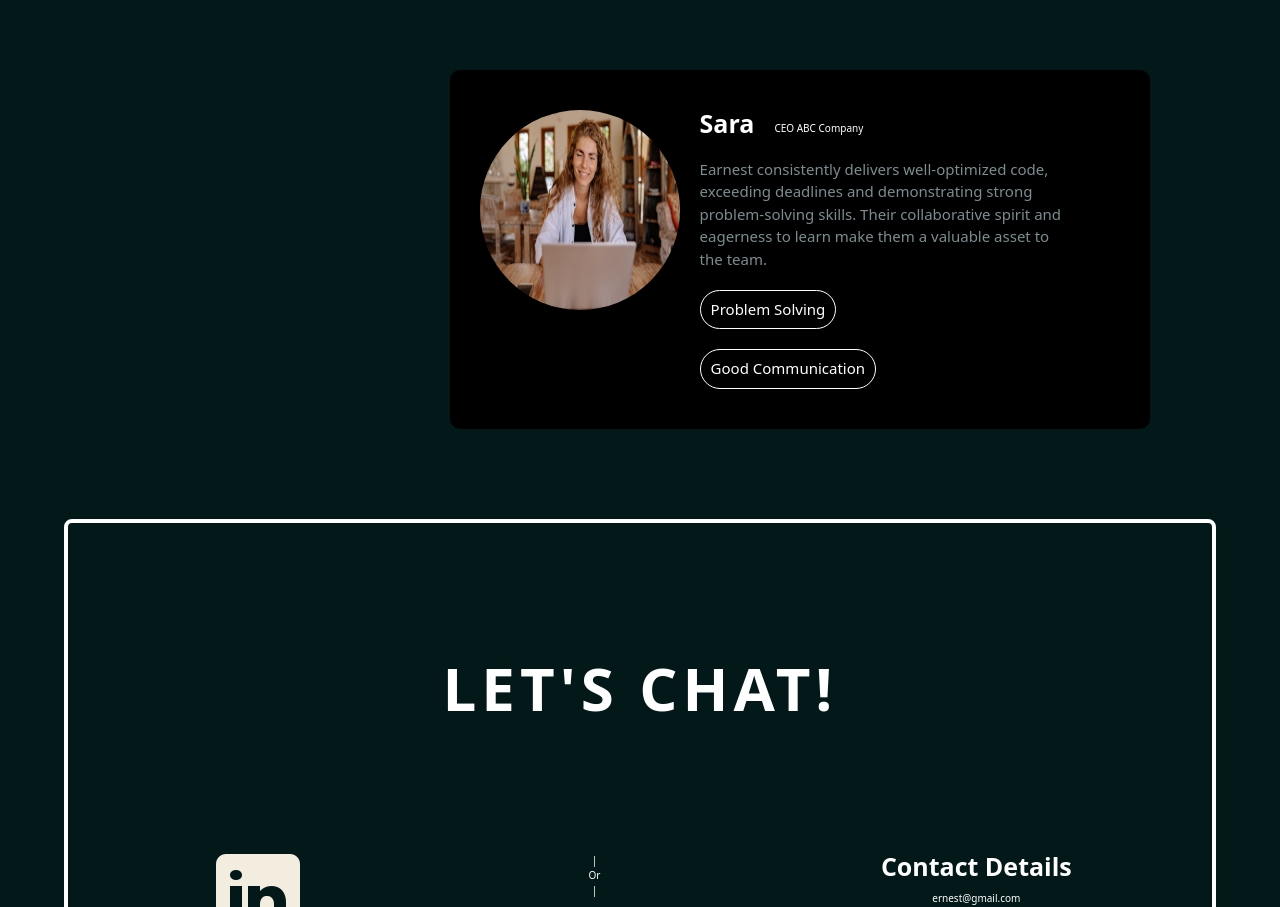
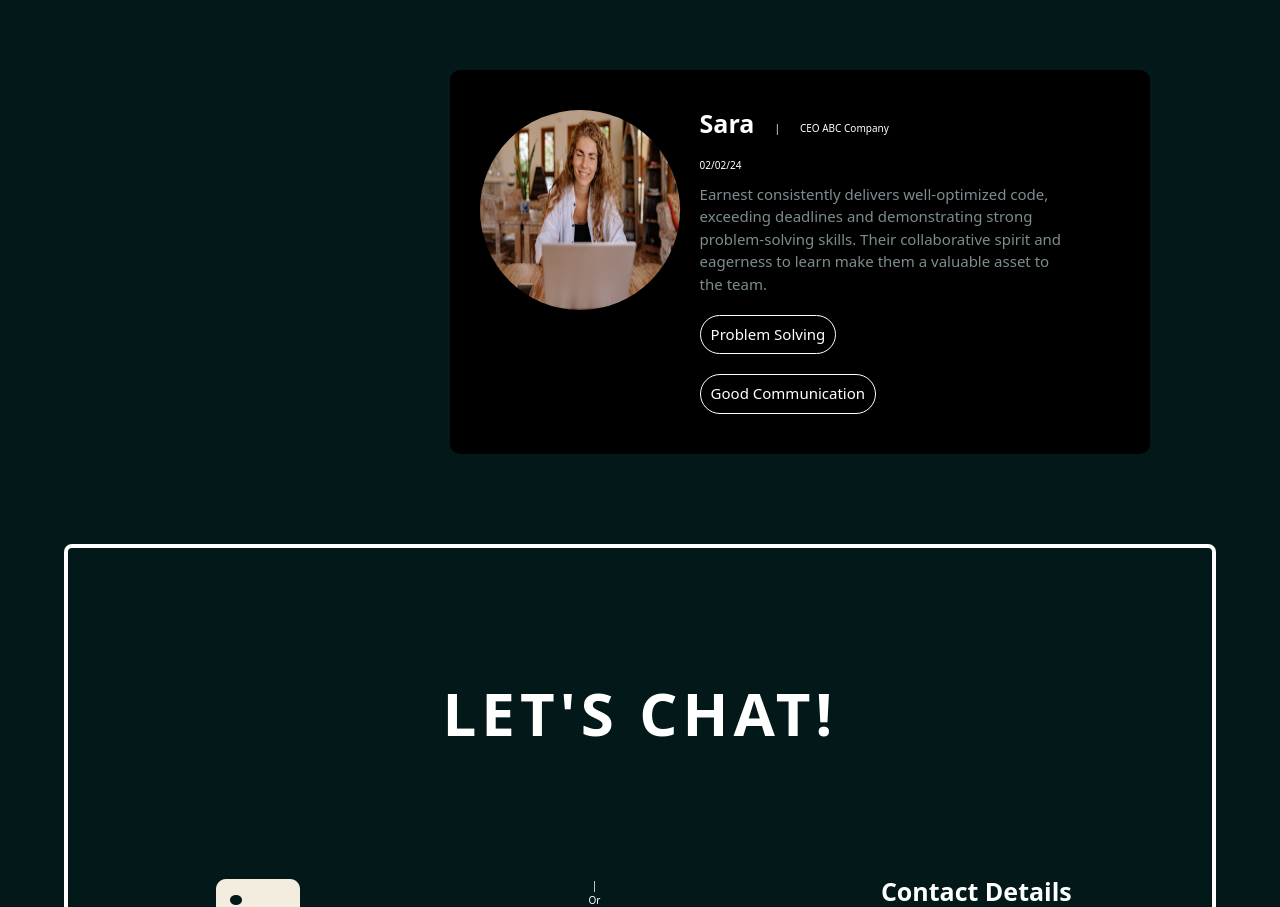
Before and after one commit to dev-basit/portfolio-ernest, a Next.js app: page / in a window 1280 px wide. Shown: the part 2420-3327 px from the top of the page. Built offline with nearby package versions, Linux system fonts and the light colour scheme.

Commit message:
Added date in testimonial

```diff
--- a/src/components/testimonial/index.tsx
+++ b/src/components/testimonial/index.tsx
@@ -25,9 +25,10 @@ function Testimonial() {
             <CommonStyles.ColumnStart>
               <CommonStyles.Row>
                 <CommonStyles.ContainerHeadingMD>{item.name}</CommonStyles.ContainerHeadingMD>
-                {/* <CommonStyles.Text fonts={fonts}>|</CommonStyles.Text> */}
+                <CommonStyles.Text fonts={fonts}>|</CommonStyles.Text>
                 <CommonStyles.Text fonts={fonts}>{item.position}</CommonStyles.Text>
               </CommonStyles.Row>
+              <CommonStyles.Text fonts={fonts}>{item.date}</CommonStyles.Text>
               <TestimonialStyles.TestimonialDescription>
                 {item.review}
               </TestimonialStyles.TestimonialDescription>
--- a/src/config.ts
+++ b/src/config.ts
@@ -82,6 +82,7 @@ export const config = {
       position: "CEO ABC Company",
       highlights: ["Problem Solving", "Good Communication"],
       review: `${name} consistently delivers well-optimized code, exceeding deadlines and demonstrating strong problem-solving skills. Their collaborative spirit and eagerness to learn make them a valuable asset to the team.`,
+      date: "02/02/24",
     },
     {
       name: "Sara",
@@ -89,6 +90,7 @@ export const config = {
       position: "CEO ABC Company",
       highlights: ["Problem Solving", "Good Communication"],
       review: `${name} consistently delivers well-optimized code, exceeding deadlines and demonstrating strong problem-solving skills. Their collaborative spirit and eagerness to learn make them a valuable asset to the team.`,
+      date: "02/02/24",
     },
     {
       name: "Sara",
@@ -96,6 +98,7 @@ export const config = {
       position: "CEO ABC Company",
       highlights: ["Problem Solving", "Good Communication"],
       review: `${name} consistently delivers well-optimized code, exceeding deadlines and demonstrating strong problem-solving skills. Their collaborative spirit and eagerness to learn make them a valuable asset to the team.`,
+      date: "02/02/24",
     },
     {
       name: "Sara",
@@ -103,6 +106,7 @@ export const config = {
       position: "CEO ABC Company",
       highlights: ["Problem Solving", "Good Communication"],
       review: `${name} consistently delivers well-optimized code, exceeding deadlines and demonstrating strong problem-solving skills. Their collaborative spirit and eagerness to learn make them a valuable asset to the team.`,
+      date: "02/02/24",
     },
   ],
 
```
